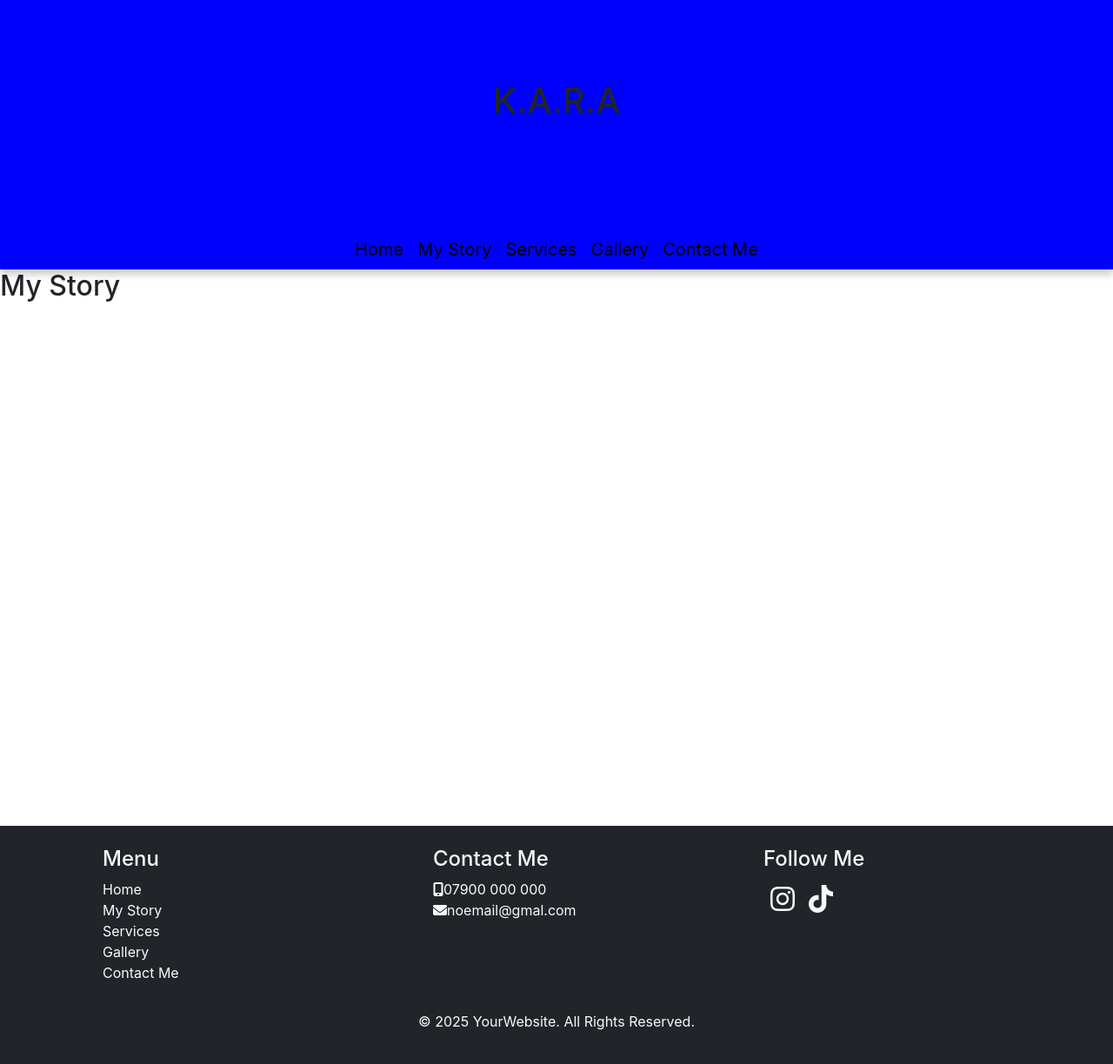
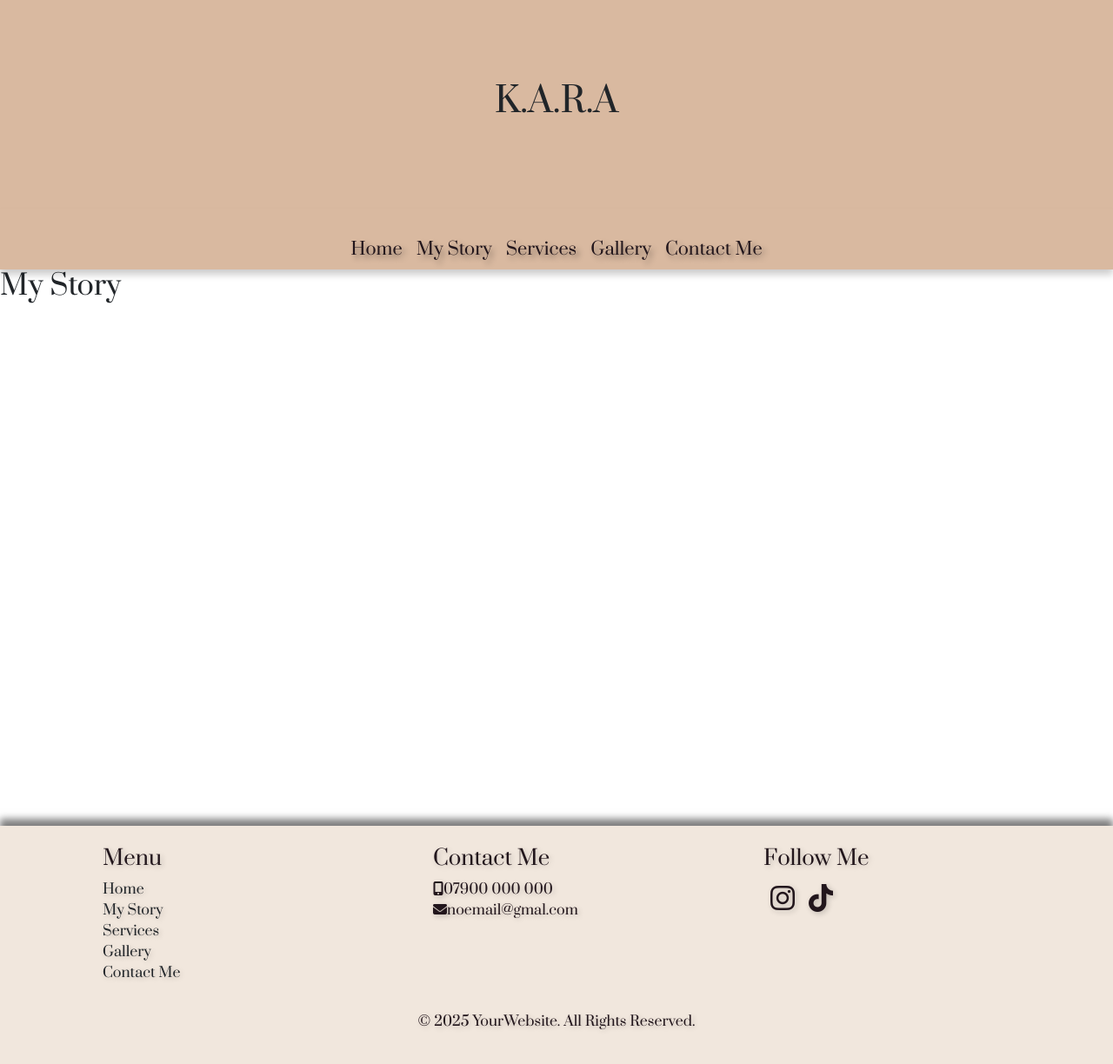
Before and after one commit to 2ndborn/karahair, a React (Create React App) app in the folder kara-app/: page /mystory in a window 1280 px wide. Shown: the top 1224 px of the page at 87% size. Built offline with nearby package versions, Linux system fonts and the light colour scheme.

Commit message:
Add shadow effects to the nav and footer elements

```diff
--- a/kara-app/public/index.html
+++ b/kara-app/public/index.html
@@ -30,6 +30,10 @@
       work correctly both with client-side routing and a non-root public URL.
       Learn how to configure a non-root public URL by running `npm run build`.
     -->
+      <link rel="preconnect" href="https://fonts.googleapis.com">
+      <link rel="preconnect" href="https://fonts.gstatic.com" crossorigin>
+      <link href="https://fonts.googleapis.com/css2?family=Prata&display=swap"
+      rel="stylesheet">
     <script
       src="https://kit.fontawesome.com/23e3b6457b.js"
       crossorigin="anonymous"
--- a/kara-app/src/App.module.css
+++ b/kara-app/src/App.module.css
@@ -1,5 +1,8 @@
 .App {
-    min-height: 100vh;
+  font-family: "Prata", serif;
+  font-weight: 400;
+  font-style: normal;
+  min-height: 100vh;
 }
 
 .Main {
--- a/kara-app/src/components/Footer.js
+++ b/kara-app/src/components/Footer.js
@@ -6,18 +6,18 @@ import { Reveal } from "../utils/Reveal";
 
 const Footer = () => {
   return (
-    <footer className="bg-dark text-light py-4">
+    <footer className={"py-4"}>
       <Container className={styles.Footer}>
         <Reveal>
         <Row>
           <Col md={4} className="text-md-start px-md-5 text-center">
             <h4>Menu</h4>
             <ul className="list-unstyled">
-              <li><NavLink to="/" className="text-light text-decoration-none">Home</NavLink></li>
-              <li><NavLink to="/mystory" className="text-light text-decoration-none">My Story</NavLink></li>
-              <li><NavLink to="/services" className="text-light text-decoration-none">Services</NavLink></li>
-              <li><NavLink to="/gallery" className="text-light text-decoration-none">Gallery</NavLink></li>
-              <li><NavLink to="/contactme" className="text-light text-decoration-none">Contact Me</NavLink></li>
+              <li><NavLink to="/" className="text-dark text-decoration-none">Home</NavLink></li>
+              <li><NavLink to="/mystory" className="text-dark text-decoration-none">My Story</NavLink></li>
+              <li><NavLink to="/services" className="text-dark text-decoration-none">Services</NavLink></li>
+              <li><NavLink to="/gallery" className="text-dark text-decoration-none">Gallery</NavLink></li>
+              <li><NavLink to="/contactme" className="text-dark text-decoration-none">Contact Me</NavLink></li>
             </ul>
           </Col>
           <Col md={4} className="text-md-start px-md-5 text-center">
@@ -30,8 +30,8 @@ const Footer = () => {
           <Col md={4} className="text-md-start px-md-5 text-center">
             <h4>Follow Me</h4>
             <div className={styles.socialMedia}>
-                <a href="/" className="px-2 text-light"><i className="fa-brands fa-instagram"></i></a>
-                <a href="/" className="px-2 text-light"><i className="fa-brands fa-tiktok"></i></a>
+                <a href="/" className="px-2"><i className="fa-brands fa-instagram"></i></a>
+                <a href="/" className="px-2"><i className="fa-brands fa-tiktok"></i></a>
             </div>
           </Col>
         </Row>
--- a/kara-app/src/hooks/useDynamicColor.js
+++ b/kara-app/src/hooks/useDynamicColor.js
@@ -4,8 +4,8 @@ const useDynamicColor = () => {
     const location = useLocation();
     const getColor = (element) => {
         const colors = {
-            "/mystory": {navbar: "blue", title: "blue", footer: "blue"},
-            default: {navbar: "white", title: "white", footer: "white"},
+            "/mystory": {navbar: "#d9b9a0", title: "#d9b9a0", footer: "#d9b9a0"},
+            default: {navbar: "#f1e7dd", title: "#f1e7dd", footer: "#f1e7dd"},
         }
         return colors[location.pathname]?.[element] || colors.default[element]
     }
--- a/kara-app/src/styles/Footer.module.css
+++ b/kara-app/src/styles/Footer.module.css
@@ -1,8 +1,19 @@
 .socialMedia {
     font-size:xx-large;
+}
+
+.socialMedia i {
+  color: #22161c;
 }
 
 .Footer {
   position: relative;
   z-index: 1;
 }
+
+footer {
+  color: #22161c;
+  text-shadow: 2px 2px 6px rgba(0, 0, 0, 0.2);
+  background-color: #f1e7dd;
+  box-shadow: 0px -8px 8px rgba(0,0,0,0.5);
+}
--- a/kara-app/src/styles/NavBar.module.css
+++ b/kara-app/src/styles/NavBar.module.css
@@ -11,8 +11,9 @@
     font-size: 20px;
     padding: 5px;
     text-decoration: none;
-    color: black;
-    transition: transform 0.1s ease-out;
+    color: #22161c;
+    text-shadow: 4px 4px 6px rgba(10, 10, 10, 0.4);
+    transition: transform 0.1s;
 }
 
 .NavLink:hover {
```
